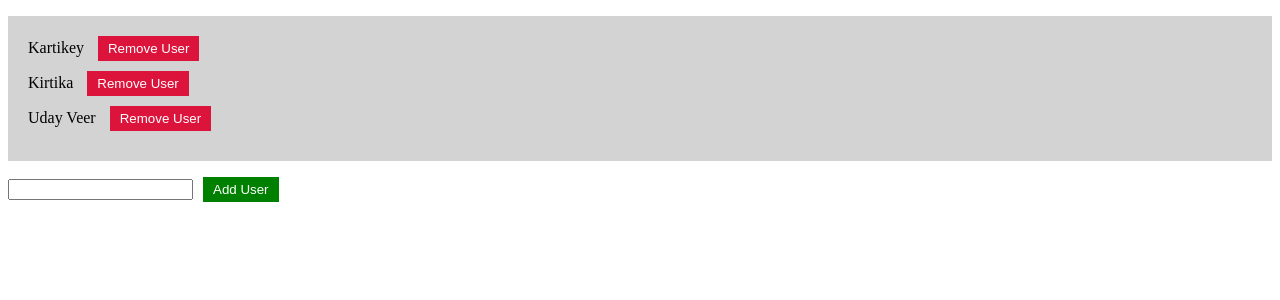
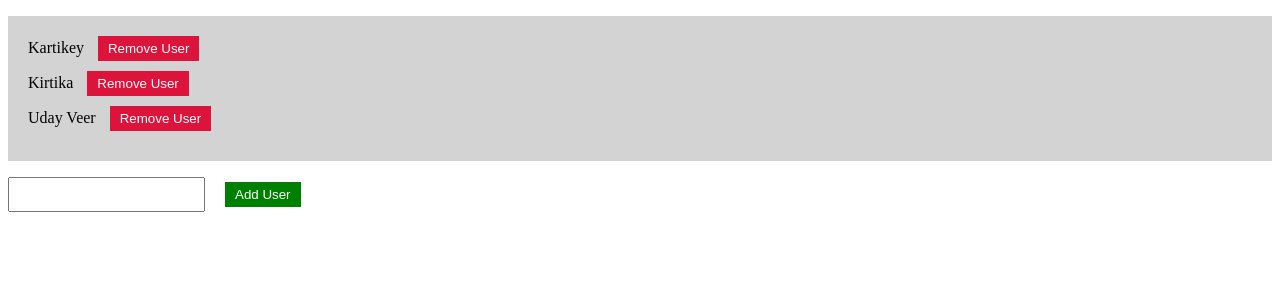
Before and after one commit to 23-kartikey/User-Management-Frontend, a React (Vite) app: page / in a window 1280 px wide. Shown: the top 300 px of the page. Built offline with nearby package versions, Linux system fonts and the light colour scheme.

Commit message:
feat: add styling to input

```diff
--- a/src/App.css
+++ b/src/App.css
@@ -25,3 +25,8 @@
   background-color: green;
   color: white;
 }
+
+.user-input{
+  padding: 8px;
+  margin-right: 10px;
+}
--- a/src/App.tsx
+++ b/src/App.tsx
@@ -94,7 +94,7 @@ function AddUserButton({addUsers}: AddUserButtonProps){
 
   return(
     <form onSubmit={handleSubmit}>
-      <input onChange={handleChange} value={text} />
+      <input className="user-input" onChange={handleChange} value={text} />
       <button className="add-btn" type="submit">Add User</button>
     </form>
   );
```
